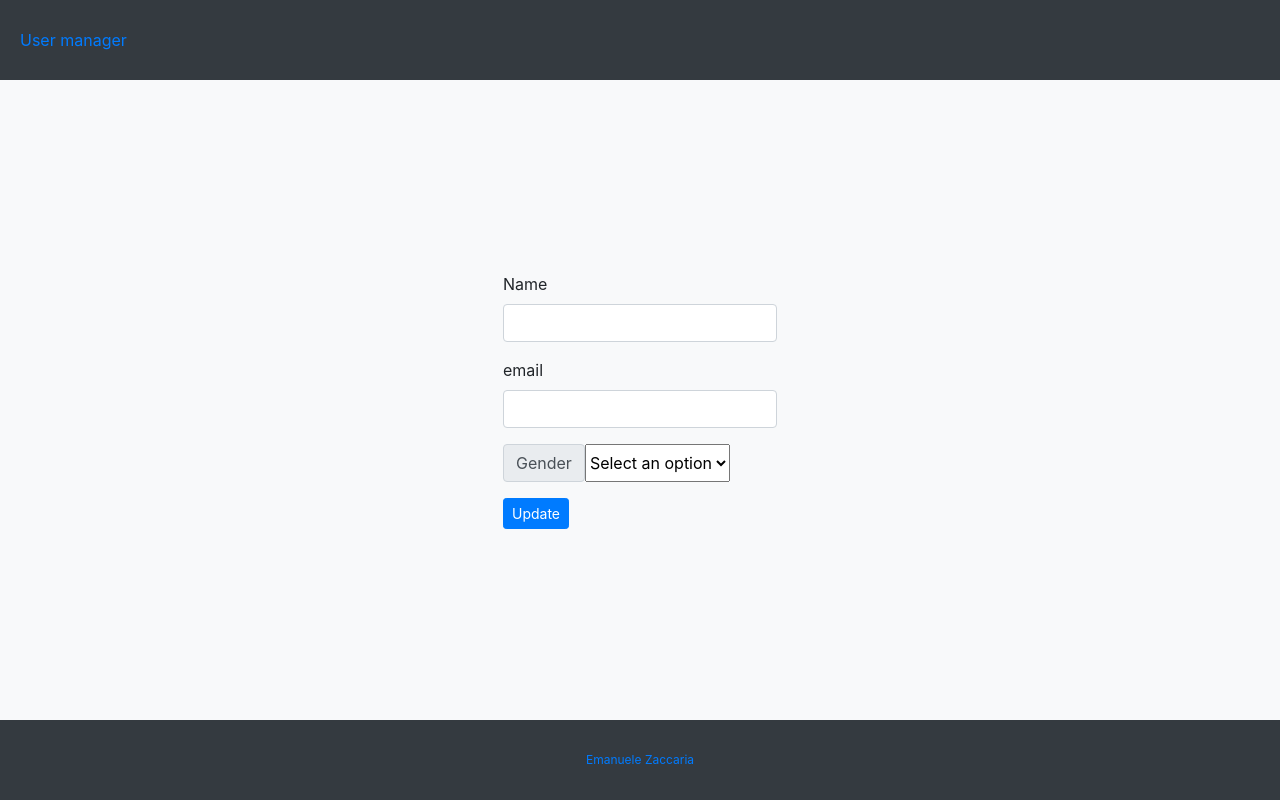
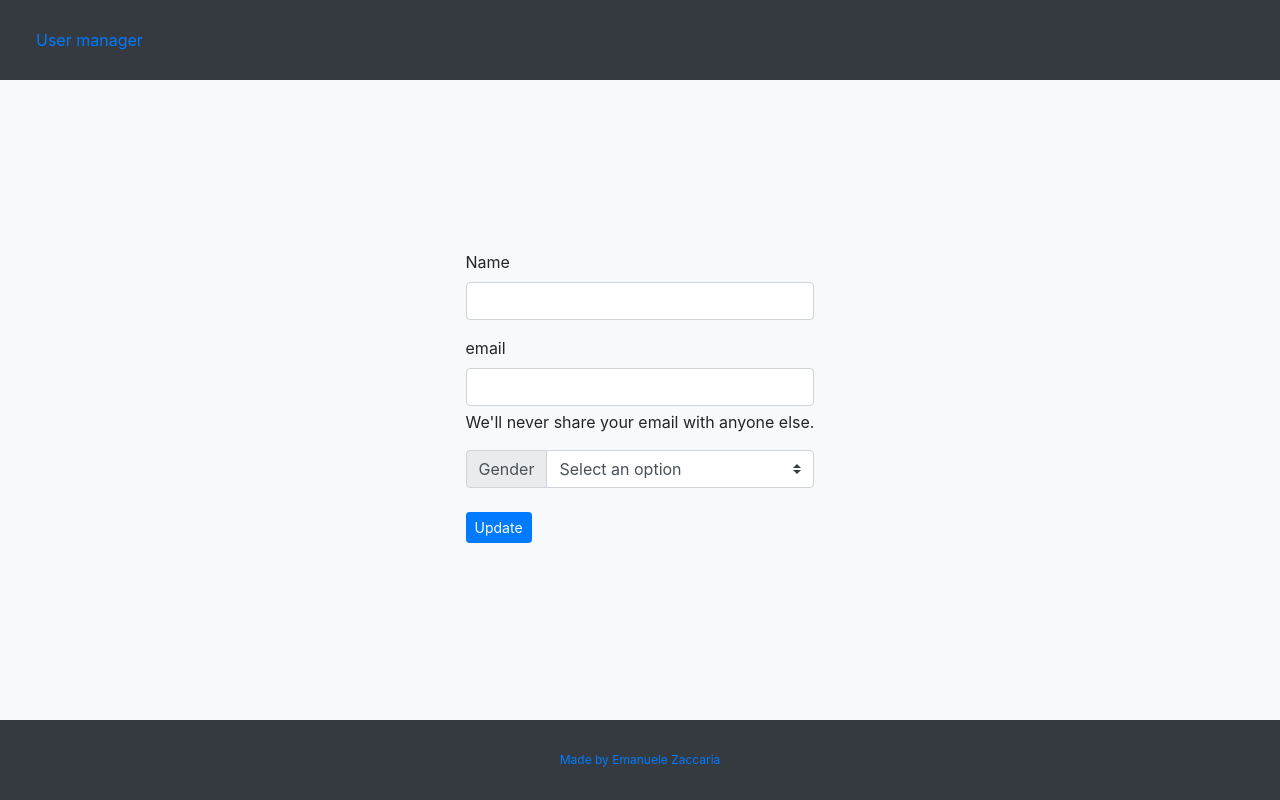
Before and after one commit to emazack/registration-form, a React (Create React App) app in the folder app/: page /update in a window 1280 px wide. Built offline with nearby package versions, Linux system fonts and the light colour scheme; the HTML template or start-up script is replaced by a standard one.

Commit message:
Refactor, style and add error

```diff
--- a/app/src/App.js
+++ b/app/src/App.js
@@ -4,6 +4,7 @@ import Show from './components/showUsers';
 import Update from './components/updateUser';
 import Header from './components/header';
 import Footer from './components/footer';
+import Error from './components/error';
 import Index from './components/index';
 import React, { useState } from 'react';
 import { BrowserRouter as Router, Route, Routes } from 'react-router-dom'
@@ -14,8 +15,21 @@ function App() {
   const [email, setEmail] = useState('');
   const [gender, setGender] = useState('');
   const [completeName, setCompleteName] = useState('');
+  const [error, setError] = useState([]);
 
   const MY_TOKEN = "791c3fed1a4a35e204a631f55c5a92ec627644c2de78e6de53bd06e886fe44f8";
+
+  const handleDataError = (errorResponseData) => {
+    let errors = [];
+    errorResponseData.forEach(dataError => {
+      errors.push(`${dataError.field} ${dataError.message}`);
+    });
+    setError(errors);
+  };
+
+  // const handleResponse = (response) => {
+
+  // };
 
   const handleChange = (event) => {
     if (event.target.name === "firstName") {
@@ -38,13 +52,17 @@ const handleSubmit = (event) => {
   return (
     <Router>
       <Header/>
-      <div className="main">
+      <Error
+      error={error}
+      setError={setError}
+      />
+      <main className="main">
         <Routes>
         <Route exact path='/'
           element={<Index
                   />}
           />
-          <Route exact path='/add'
+          <Route path='/add'
           element={<Add
                   firstName={firstName}
                   setFirstName={setFirstName}
@@ -57,6 +75,7 @@ const handleSubmit = (event) => {
                   MY_TOKEN={MY_TOKEN}
                   handleChange={handleChange}
                   handleSubmit={handleSubmit}
+                  handleDataError={handleDataError}
                   />}
           />
           <Route path='/show'
@@ -79,10 +98,11 @@ const handleSubmit = (event) => {
                   MY_TOKEN={MY_TOKEN}
                   handleChange={handleChange}
                   handleSubmit={handleSubmit}
+                  handleDataError={handleDataError}
                    />}
           />
         </Routes>
-      </div>
+      </main>
       <Footer/>
     </Router>
   );
--- a/app/src/components/addUser.js
+++ b/app/src/components/addUser.js
@@ -1,9 +1,17 @@
 import axios from 'axios';
+import { useEffect } from 'react';
 import { useNavigate } from 'react-router';
 
 
 export default function Add(props) {
     let navigate = useNavigate();
+
+    useEffect(() => {
+        props.setFirstName('');
+        props.setLastName('');
+        props.setEmail('');
+        props.setGender('');;
+    }, []);
 
     const addUser = () => {
         axios.post(`https://gorest.co.in/public/v2/users`, {
@@ -22,12 +30,17 @@ export default function Add(props) {
                 navigate('/show');
             })
             .catch((error) => {
-                if (error.response.data && error.response.data.lenght > 0) {
-                    error.response.data.forEach(element => {
-                        console.table(element);
-                    });
+                if (error.response) {
+                    console.log(error.response.data);
+                    console.log(error.response.status);
+                    console.log(error.response.headers);
+                } else if (error.request) {
+                    console.log(error.request);
+                } else {
+                    console.log('Error', error.message);
                 }
-            })
+                console.log(error.config);
+            });
     };
 
 
@@ -78,18 +91,20 @@ export default function Add(props) {
                     value={props.email}
                     onChange={props.handleChange}
                 />
-                <div id="emailHelp" class="form-text">We'll never share your email with anyone else.</div>
+                <div id="emailHelp" className="form-text">We'll never share your email with anyone else.</div>
             </div>
 
-            <div className="d-flex justify-content-center mb-3">
-                <label className="input-group-text" htmlFor="form-gender">
-                    Gender
-                </label>
+            <div className="input-group mb-3">
+                <div className='input-group-prepend'>
+                    <label className="input-group-text" htmlFor="form-gender">
+                        Gender
+                    </label>
+                </div>
                 <select
                     required
                     name="gender"
                     id="form-gender"
-                    className="form-select"
+                    className="custom-select"
                     value={props.gender}
                     onChange={props.handleChange}
                 >
@@ -100,7 +115,7 @@ export default function Add(props) {
             </div>
 
             <div className='button-container'>
-                <button onClick={addUser} className="btn btn-sm btn-success mb-2" type='submit'>Add</button>
+                <button onClick={addUser} className="btn btn-sm btn-success mb-2 mt-2" type='submit'>Add</button>
             </div>
 
         </form>
--- /dev/null
+++ b/app/src/components/error.js
@@ -0,0 +1,16 @@
+
+export default function Error(props) {
+
+    return (
+        <div className="error-container" >
+            {props.error && props.error.lenght > 0 &&
+                <div className="alert alert-success" role="alert">
+                    <h4 className="alert-heading">Well done!</h4>
+                    <p>Aww yeah, you successfully read this important alert message. This example text is going to run a bit longer so that you can see how spacing within an alert works with this kind of content.</p>
+                    <hr />
+                    <p className="mb-0">Whenever you need to, be sure to use margin utilities to keep things nice and tidy.</p>
+                </div>
+            }
+        </div>
+    )
+}
--- a/app/src/components/footer.js
+++ b/app/src/components/footer.js
@@ -3,7 +3,7 @@ export default function Footer() {
 
     return (
         <footer className='footer'>
-            <a className="credits" href="https://github.com/emazack">Emanuele Zaccaria</a>
+            <a className="credits" href="https://github.com/emazack">Made by Emanuele Zaccaria</a>
         </footer>
     )
 }
--- a/app/src/components/header.js
+++ b/app/src/components/header.js
@@ -4,7 +4,9 @@ export default function Header() {
 
     return (
         <header className='header'>
-            <Link to="/" className="link">User manager</Link>
+            <nav className='nav-link'>
+                <Link to="/" className="link">User manager</Link>
+            </nav>
         </header>
     )
 }
--- a/app/src/components/index.js
+++ b/app/src/components/index.js
@@ -4,8 +4,8 @@ export default function Index() {
 
     return (
         <div className='link-container'>
-            <Link to="/add" className="">Add User</Link>
-            <Link to="/show" className="">Manage Users</Link>
+            <Link to="/add" className="btn btn-lg btn-success mb-2">Add User</Link>
+            <Link to="/show" className="btn btn-lg btn-primary">Manage Users</Link>
         </div>
     )
 }
--- a/app/src/components/updateUser.js
+++ b/app/src/components/updateUser.js
@@ -75,17 +75,20 @@ const updateUser = () => {
                     value={props.email}
                     onChange={props.handleChange}
                 />
+                <div id="emailHelp" className="form-text">We'll never share your email with anyone else.</div>
             </div>
 
             <div className="input-group mb-3">
+                <div className='input-group-prepend'>
                     <label className="input-group-text" htmlFor="form-gender">
                         Gender
                     </label>
+                </div>
                 <select
                     required
                     name="gender"
                     id="form-gender"
-                className="form-select"
+                    className="custom-select"
                     value={props.gender}
                     onChange={props.handleChange}
                 >
@@ -96,7 +99,7 @@ const updateUser = () => {
             </div>
 
             <div className='button-container'>
-            <button onClick={updateUser} className="btn btn-sm btn-primary mr-1" type='submit'>Update</button>
+                <button onClick={updateUser} className="btn btn-sm btn-primary mb-2 mt-2" type='submit'>Update</button>
             </div>
 
         </form>
```
Also changed, not shown: app/src/components/showUsers.js (+22 -13 lines). Lines whose indentation alone changed are shown as unchanged.
